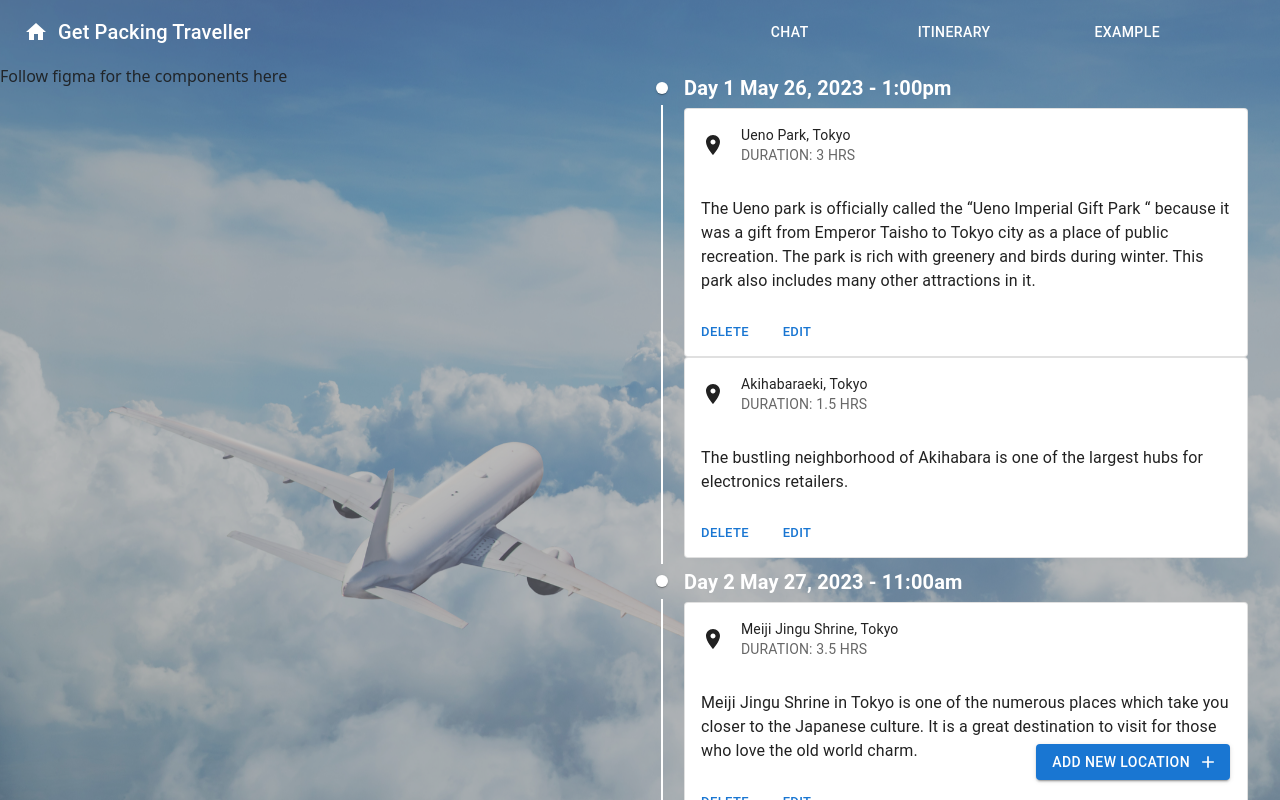
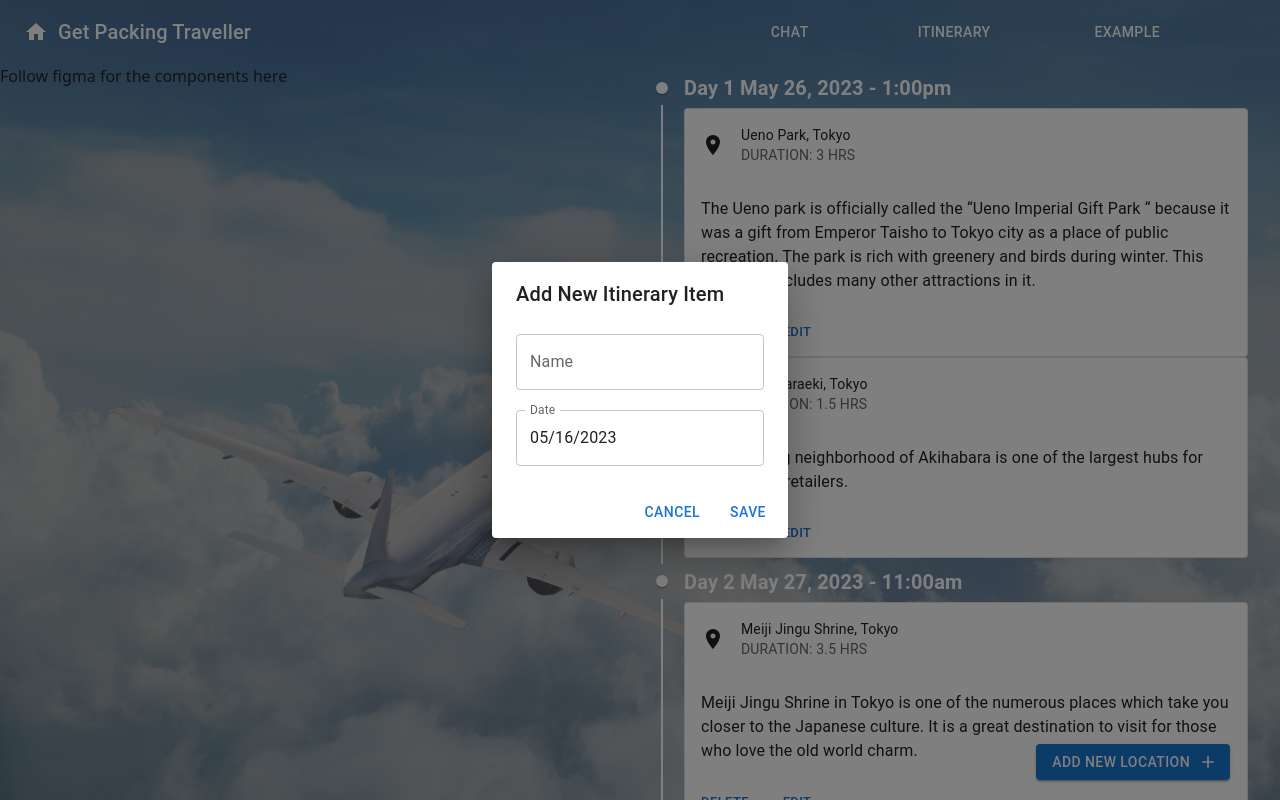
Before and after one commit to Monash-FIT3170/AI_Travel_Plan, a React (Create React App) app in the folder client/: page /itinerary in a window 1280 px wide. Both pictures are taken after a click on the button "ADD NEW LOCATION". Built offline with nearby package versions, Linux system fonts and the light colour scheme.

Commit message:
wip: able to display add pop up

```diff
--- a/client/src/components/EventCardView.jsx
+++ b/client/src/components/EventCardView.jsx
@@ -160,7 +160,7 @@ export function EventCardView({ event, itinerary, setItinerary }) {
       </Card>
 
       <Dialog open={deleteOpen} onClose={handleDeleteClose}>
-        <DialogTitle>This action cannot be undon</DialogTitle>
+        <DialogTitle>This action cannot be undone</DialogTitle>
         <DialogContent>
           Deleting this item will remove it from the itinerary and cannot be
           undone.
--- a/client/src/pages/itineraryRight.jsx
+++ b/client/src/pages/itineraryRight.jsx
@@ -10,14 +10,95 @@ import dayjs from "dayjs";
 import utc from "dayjs/plugin/utc";
 import timezone from "dayjs/plugin/timezone";
 import localizedFormat from "dayjs/plugin/localizedFormat";
-import React, { useEffect } from "react";
+import React, { useState, useEffect } from "react";
 import Button from '@mui/material/Button';
 import AddIcon from '@mui/icons-material/Add';
+import Box from "@mui/material/Box";
+import Card from "@mui/material/Card";
+import CardActions from "@mui/material/CardActions";
+import CardContent from "@mui/material/CardContent";
+import CardHeader from "@mui/material/CardHeader";
+import PlaceIcon from "@mui/icons-material/Place";
+import TextField from "@mui/material/TextField";
+import Dialog from "@mui/material/Dialog";
+import DialogActions from "@mui/material/DialogActions";
+import DialogContent from "@mui/material/DialogContent";
+import DialogTitle from "@mui/material/DialogTitle";
+import { AdapterDayjs } from "@mui/x-date-pickers/AdapterDayjs";
+import { LocalizationProvider } from "@mui/x-date-pickers/LocalizationProvider";
+import { DatePicker } from "@mui/x-date-pickers/DatePicker";
 dayjs.extend(localizedFormat);
 dayjs.extend(utc);
 dayjs.extend(timezone);
 
 export function ItineraryRight() {
+  const [open, setOpen] = useState(false);
+  const [name, setName] = useState();
+  const [description, setDescription] = useState();
+  const [cost, setCost] = useState();
+  const [location, setLocation] = useState();
+  const [chatResponse, setResponse] = useState();
+  const [date, setDate] = useState(dayjs().toDate());
+  const [time, setTime] = useState(dayjs().toDate());
+  const [errors, setErrors] = useState({ name: "", date: "", time: "" });
+
+  const handleClickOpen = () => {
+    setOpen(true);
+  };
+
+  const handleClose = () => {
+    setOpen(false);
+    setErrors({ name: "", date: "", time: "" });
+  };
+
+  const handleSave = () => {
+    // if (errors.name || errors.date || errors.time) {
+    //   alert("Please enter valid inputs before saving.");
+    //   return;
+    // }
+
+    // // Create a new event object with updated values
+    // const newEvent = {
+    //   chatResponse,
+    //   cost,
+    //   description,
+    //   endTime: dayjs(date).format("YYYY-MM-DDTHH:mm:ss.SSSZ"),
+    //   startTime: dayjs(date).format("YYYY-MM-DDTHH:mm:ss.SSSZ"),
+    //   name,
+    //   location,
+    // };
+
+    // // Flatten all events and replace the old event with the new event
+    // const allEvents = itinerary.schedule.flatMap((day) => {
+    //   return day.events.map((e) => (e.name === event.name ? newEvent : e));
+    // });
+
+    // // Sort all events by startTime
+    // allEvents.sort((a, b) => dayjs(a.startTime).diff(dayjs(b.startTime)));
+
+    // // Create a map of dates to events
+    // const dateToEventsMap = allEvents.reduce((map, event) => {
+    //   const eventDate = dayjs(event.startTime).format("YYYY-MM-DD");
+    //   if (!map[eventDate]) {
+    //     map[eventDate] = [];
+    //   }
+    //   map[eventDate].push(event);
+    //   return map;
+    // }, {});
+
+    // // Reconstruct the schedule array
+    // const newSchedule = Object.entries(dateToEventsMap).map(
+    //   ([date, events], index) => ({
+    //     day: index + 1,
+    //     date: dayjs(date).format("YYYY-MM-DDTHH:mm:ss.SSSZ"),
+    //     events,
+    //   }),
+    // );
+
+    // setItinerary({ ...itinerary, schedule: newSchedule });
+    // setOpen(false);
+  };
+
   const [itinerary, setItinerary] = useLocalStorage(
     "dailyItinerary",
     mockTravel_Itinerary1,
@@ -91,13 +172,57 @@ export function ItineraryRight() {
               setItinerary={setItinerary}
             />
             <div style={{ position: 'fixed', bottom: '20px', right: '50px' }}>
-                <Button variant="contained" endIcon={<AddIcon />}>
+                <Button variant="contained" endIcon={<AddIcon />} onClick={handleClickOpen}>
                   ADD NEW LOCATION
                 </Button>
               </div>
           </Grid>
         </Grid>
       </Background>
+
+      <Box display="flex" justifyContent="stretch" width="100%">
+      <Dialog open={open} onClose={handleClose} maxWidth="xs">
+        <DialogTitle>Add New Itinerary Item</DialogTitle>
+        <DialogContent>
+          <TextField
+            autoFocus
+            margin="dense"
+            label="Name"
+            type="text"
+            fullWidth
+            value={name}
+            onChange={(e) => setName(e.target.value)}
+            error={Boolean(errors.name)}
+            helperText={errors.name}
+          />
+          <LocalizationProvider dateAdapter={AdapterDayjs}>
+            <Box width={"100%"} mt={2}>
+              <DatePicker
+                label="Date"
+                value={dayjs(date)}
+                onChange={(newDate) => setDate(newDate.toDate())}
+                error={Boolean(errors.date)}
+                helperText={errors.date}
+              />
+            </Box>
+            {/* <Box width={"100%"} mt={2}>
+              <TimePicker
+                label="Time"
+                // Removing localisation for now.
+                value={time.tz(specificTimezone)}
+                onChange={(newTime) => setTime(newTime)}
+                error={Boolean(errors.time)}
+                helperText={errors.time}
+              />
+            </Box> */}
+          </LocalizationProvider>
+        </DialogContent>
+        <DialogActions>
+          <Button onClick={handleClose}>Cancel</Button>
+          <Button onClick={handleSave}>Save</Button>
+        </DialogActions>
+      </Dialog>
+      </Box>
     </div>
   );
 }
```
